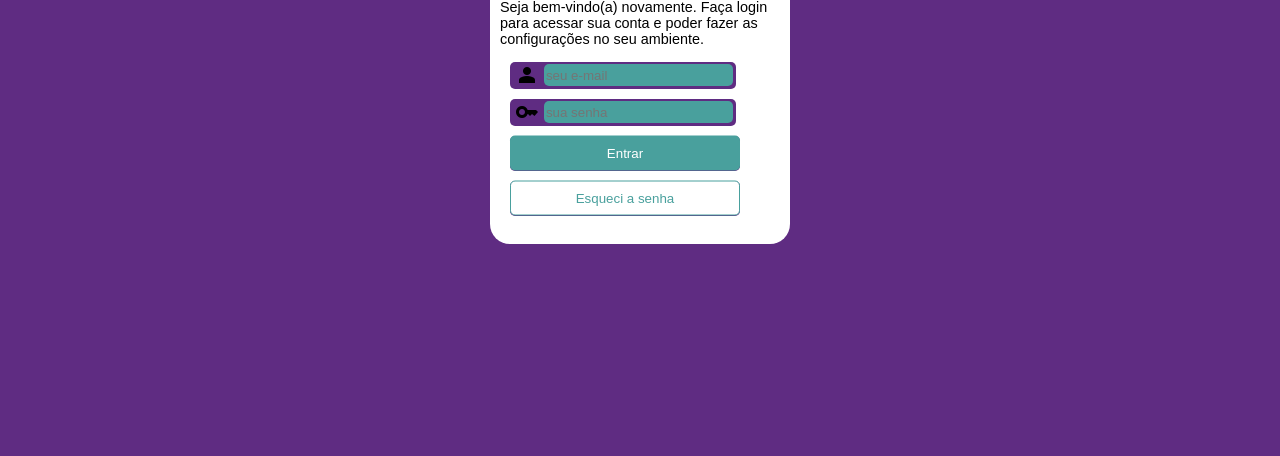
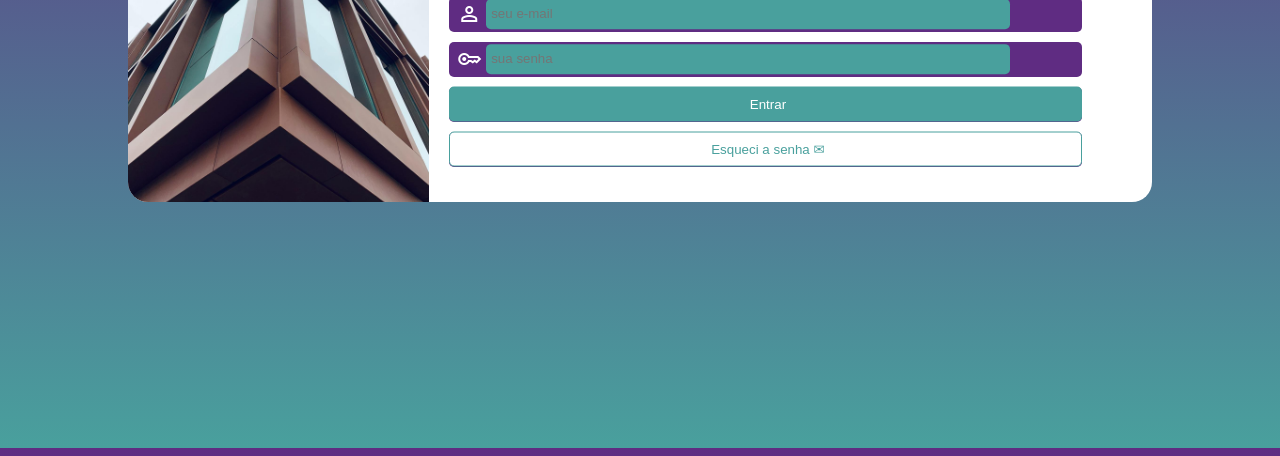
Before and after one commit to julioluwungu/projeto-login, a plain HTML site: page index.html in a window 1280 px wide. Shown: the part 344-800 px from the top of the page. Drawn offline with nearby package versions, Linux system fonts and the light colour scheme.

Commit message:
finalizando o projeto

```diff
--- /dev/null
+++ b/estilos/media-query.css
@@ -0,0 +1,30 @@
+@charset "UTF-8";
+
+:root {
+    --cor1: #49a09d;
+    --cor2: #5f2c82;
+}
+
+@media screen and (min-width: 769px) {
+
+    body {
+        background-image: linear-gradient(to bottom, var(--cor2), var(--cor1));
+    }
+
+    main {
+        display: flex;
+        width: 80vw;
+        height: 300px;
+    }
+
+    section#imagem {
+        width: 30%;
+        height: 100%;
+        border-radius: 20px 0px 0px 20px;
+    }
+
+    section#conteudo {
+        width: 70%;
+        height: 100%;
+    }
+}
--- a/estilos/style.css
+++ b/estilos/style.css
@@ -12,15 +12,20 @@
 body {
     font-family: Arial, Helvetica, sans-serif;
     background-color: var(--cor2);
-    font-size: 0.9em;
+    font-size: 0.8em;
+    position: relative;
+    height: 97vh;
 }
 
 /* Configurações do main */
 
 main {
-    margin: auto;
+    position: absolute;
+    top: 50%;
+    left: 50%;
+    transform: translate(-50%, -50%);
     width: 300px;
-    height: 580px;
+    height: 550px;
     border-radius: 20px;
     background-color: white;
 }
@@ -32,10 +37,12 @@ main h1 {
     margin: 10px;
 }
 
-section#imagem > img {
+section#imagem {
     width: 100%;
-    height: 260px;
+    height: 230px;
     border-radius: 20px 20px 0px 0px;
+    background: url('../imagens/imagem.jpg') no-repeat center center ;
+    background-size: cover;
 }
 
 section#conteudo {
@@ -47,31 +54,43 @@ form {
     margin: auto;
 }
 
+label {
+    background-color: var(--cor2);
+}
+
 div.conteiner {
-    width: 220px;
-    height: 25px;
+    width: 90%;
+    height: 35px;
     background-color: var(--cor2);
     margin: 10px;
-    padding: 1px 1px 1px 5px;
     border-radius: 5px;
     vertical-align: center;
     position: relative;
 }
 
+div > label > span {
+    position: absolute;
+    top: 50%;
+    left: 8px;
+    color: white;
+    transform: translate(0%, -50%);
+}
+
 div > input {
     position: absolute;
     border: none;
-    height: 20px;
-    width: 185px;
+    height: 85%;
+    width: 82%;
     top: 50%;
-    left: 15%;
+    left: 37px;
+    right: 1px;
+    padding: 0px 0px 0px 5px;
     border-radius: 5px;
     transform: translate(0%, -50%);
     background-color: var(--cor1);
 }
 
 div.botao {
-    width: 230px;
     height: 35px;
     padding: 0px;
 }
@@ -93,11 +112,3 @@ div#esquecer > input {
     color: var(--cor1);
     border: 1px solid var(--cor1);
 }
-
-span.material-symbols-outlined {
-  font-variation-settings:
-    'FILL' 1,
-    'wght' 400,
-    'GRAD' 0,
-    'opsz' 24
-}
--- a/index.html
+++ b/index.html
@@ -5,16 +5,12 @@
     <meta name="viewport" content="width=device-width, initial-scale=1.0">
     <title>Login</title>
     <link href="https://fonts.googleapis.com/css2?family=Material+Symbols+Outlined" rel="stylesheet" />
-    <link href="https://fonts.googleapis.com/css2?family=Material+Symbols+Rounded" rel="stylesheet" />
-    <link href="https://fonts.googleapis.com/css2?family=Material+Symbols+Sharp" rel="stylesheet" />
-    <link href="https://fonts.googleapis.com/css2?family=Material+Symbols+Outlined:wght@400;FILL@1" rel="stylesheet" />
     <link rel="stylesheet" href="estilos/style.css">
+    <link rel="stylesheet" href="estilos/media-query.css">
 </head>
 <body>
     <main>
-        <section id="imagem">
-            <img src="imagens/imagem.jpg" alt="Fundo">
-        </section>
+        <section id="imagem"></section>
         <section id="conteudo">
             <h1>Login</h1>
             <p>
@@ -23,14 +19,14 @@
             <form action="#" method="post">
                 <div class="conteiner">
                     <label for="email"><span class="material-symbols-outlined">person</span></label>
-                    <input type="email" name="email" id="email" placeholder="seu e-mail">
+                    <input type="email" name="email" id="email" minlength="10" maxlength="30" required placeholder="seu e-mail">
                 </div>
                 <div class="conteiner">
                     <label for="senha"><span class="material-symbols-outlined">key</span></label>
-                    <input type="password" name="senha" id="senha" placeholder="sua senha">
+                    <input type="password" name="senha" id="senha" minlength="8" maxlength="20" required placeholder="sua senha">
                 </div>
                 <div id="entrar" class=" conteiner botao"><input type="submit" value="Entrar"></div>
-                <div id="esquecer" class="conteiner botao"><input type="submit" value="Esqueci a senha"></div>
+                <div id="esquecer" class="conteiner botao"><input type="submit" value="Esqueci a senha &#9993;"></div>
             </form>
         </section>
     </main>
```
